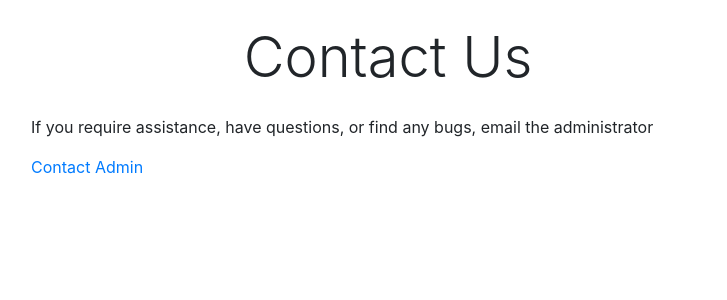
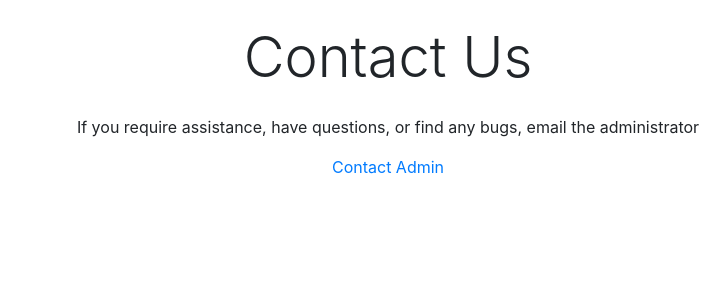
Before and after one commit to kileys-aafc/soil-sample-application, a PHP site: page /soil/about/contact.php in a window 1280 px wide. Shown: the part 56-356 px from the top of the page, without its empty margins (252-979 px from the left). Run offline with PHP 8.4, Linux system fonts and the light colour scheme; the visitor is signed in with stand-in values (Sample User, id 1); some libraries are stand-ins or nearby versions.

Commit message:
updated layouts

```diff
--- a/connect/about/contact.php
+++ b/connect/about/contact.php
@@ -4,8 +4,8 @@
     <div class="row justify-content-center">
         <div class="col-8">
             <h1 class="display-4 mb-4 text-center">Contact Us</h1>
-            <p class="pl-2">If you require assistance, have questions, or find any bugs, email the administrator</p>
-            <a class="pl-2" href="mailto:simon.kiley@agr.gc.ca">Contact Admin</a></p>
+            <p class="text-center">If you require assistance, have questions, or find any bugs, email the administrator</p>
+            <p class="text-center"><a href="mailto:simon.kiley@agr.gc.ca">Contact Admin</a></p>
         </div>
     </div>
 </div>
```
